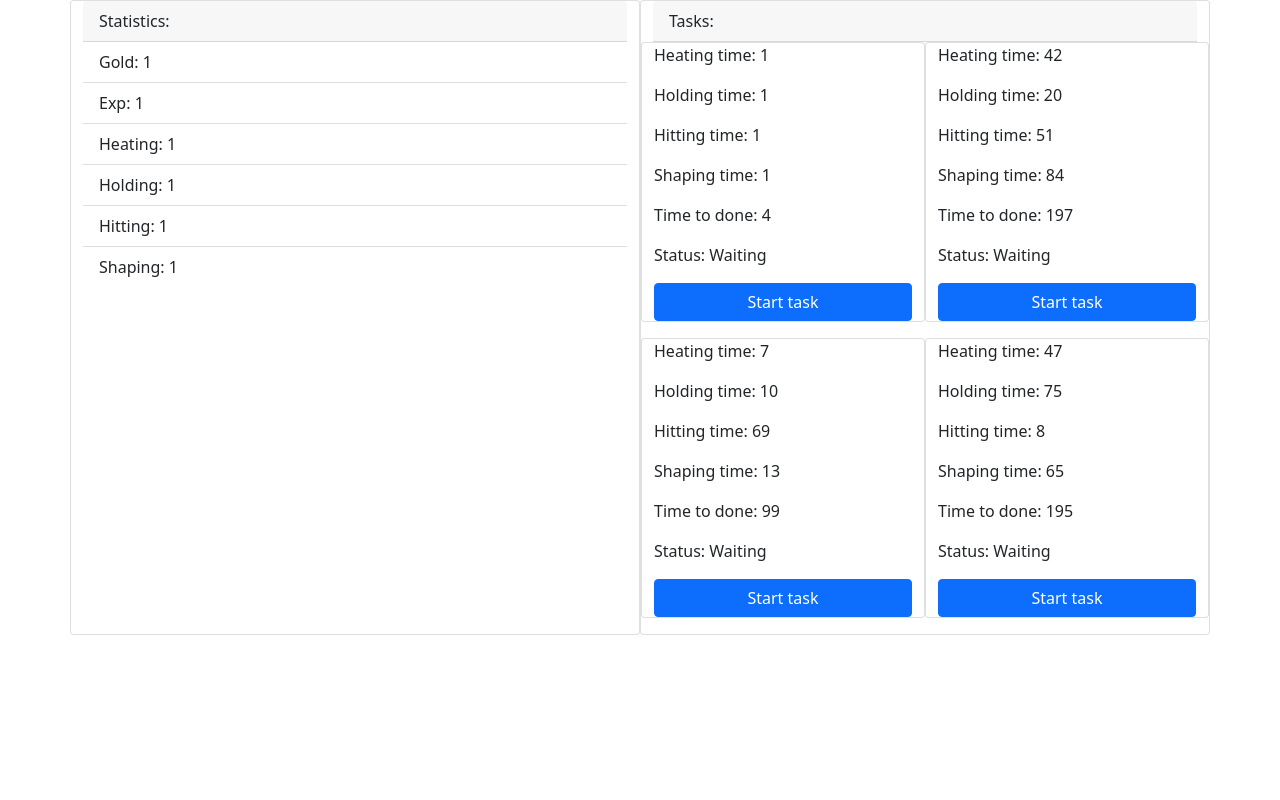
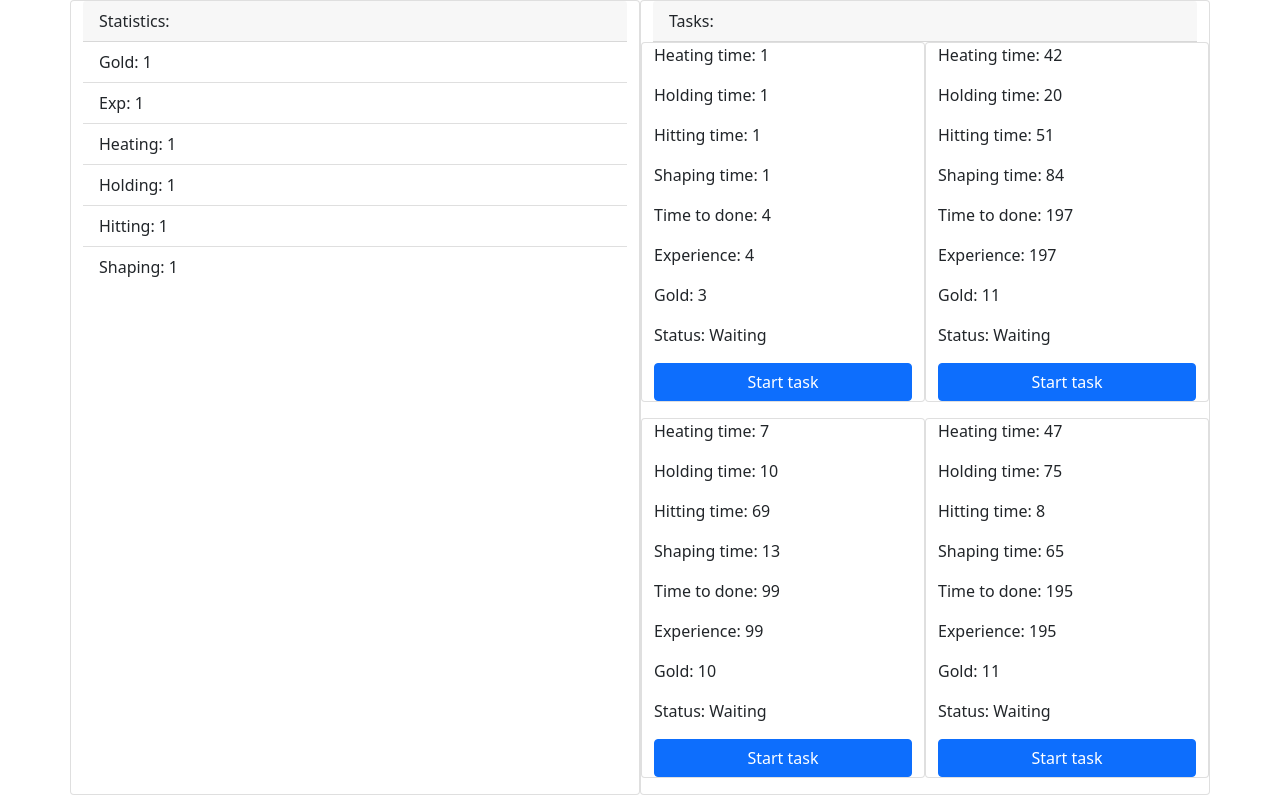
Before and after one commit to esentino/blacksmith, a Django app: page /accounts/profile/ in a window 1280 px wide. Run offline with Django 3.2, Linux system fonts and the light colour scheme; a user stored in the database is signed in; tables that the repository leaves empty hold one stand-in row (values such as "Sample post"); some libraries are stand-ins or nearby versions.

Commit message:
add gold and exp information on task card

```diff
--- a/hammer/templates/hammer/tasks/card.html
+++ b/hammer/templates/hammer/tasks/card.html
@@ -4,7 +4,8 @@
     <p>Hitting time: {{ task.hitting_time }}</p>
     <p>Shaping time: {{ task.shaping_time }}</p>
     <p>Time to done: {{ task.time_to_done }}</p>
-
+    <p>Experience: {{ task.experience }}</p>
+    <p>Gold: {{ task.gold }}</p>
     <p>Status: {{ task.get_status_display }}</p>
     {% if task.can_start %}
     <a href="{% url 'start-task' task.pk %}" class="btn btn-primary">Start task</a>
```
